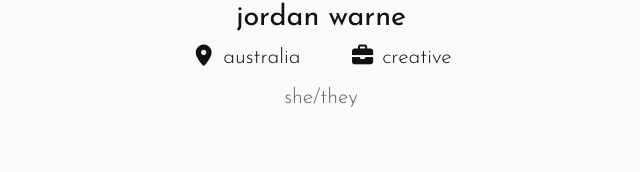
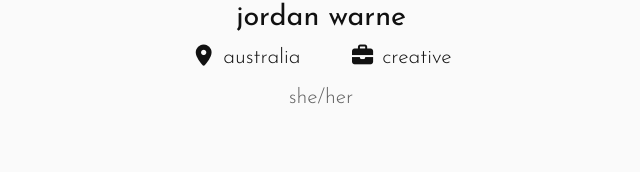
Before and after one commit to jordan-warne/site, a plain HTML site: page index.html in a window 1280 px wide. Shown: the part 217-389 px from the top of the page, 319-959 px from the left. Drawn offline with Linux system fonts and the light colour scheme.

Commit message:
Update pronouns

```diff
--- a/index.html
+++ b/index.html
@@ -83,7 +83,7 @@
           <i class="fa-solid fa-fw fa-briefcase"></i> creative
         </div>
         <div class="metadata" id="pronouns">
-          she/they
+          she/her
         </div>
       </div>
       <div id="profile-items">
```
